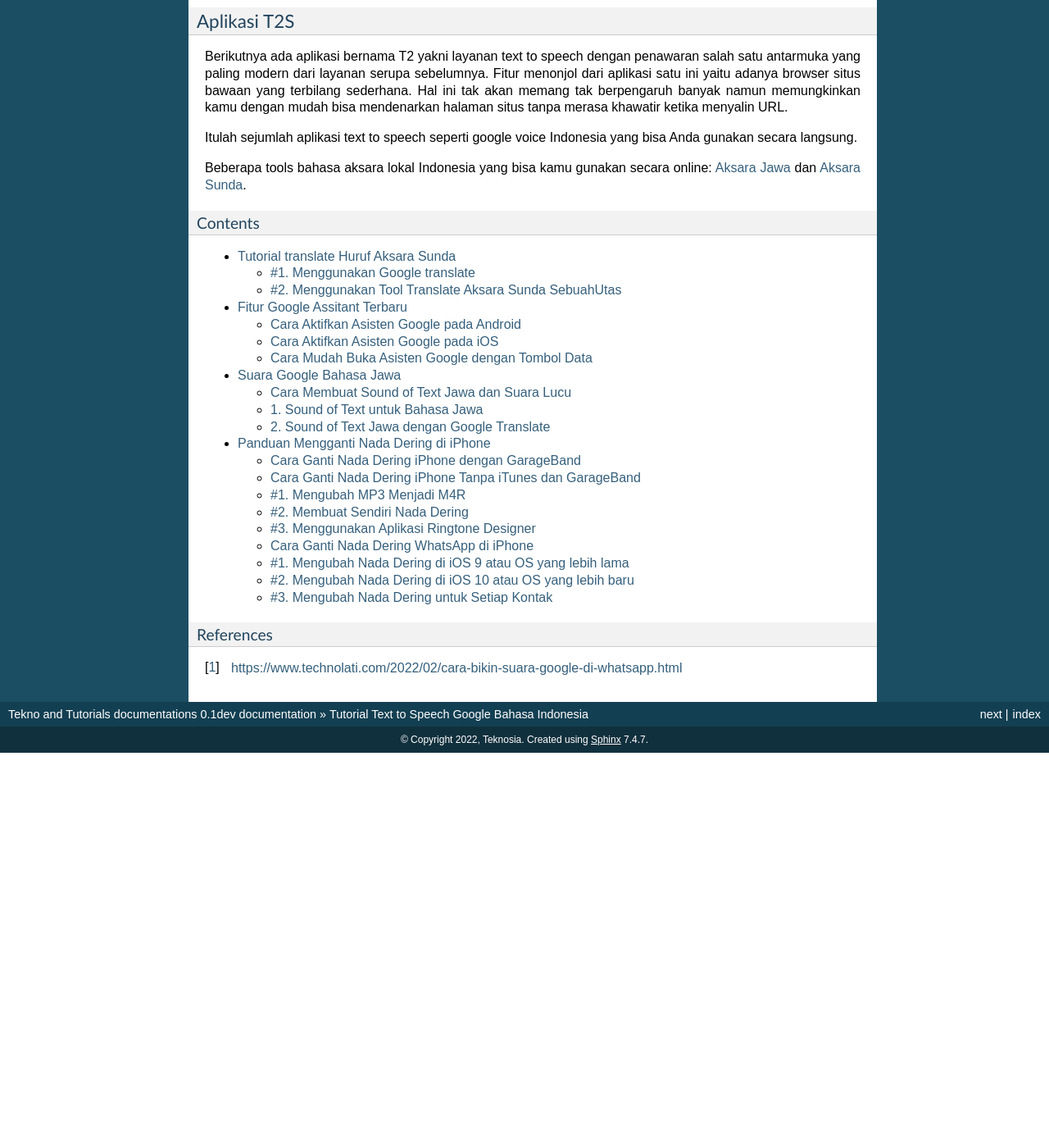
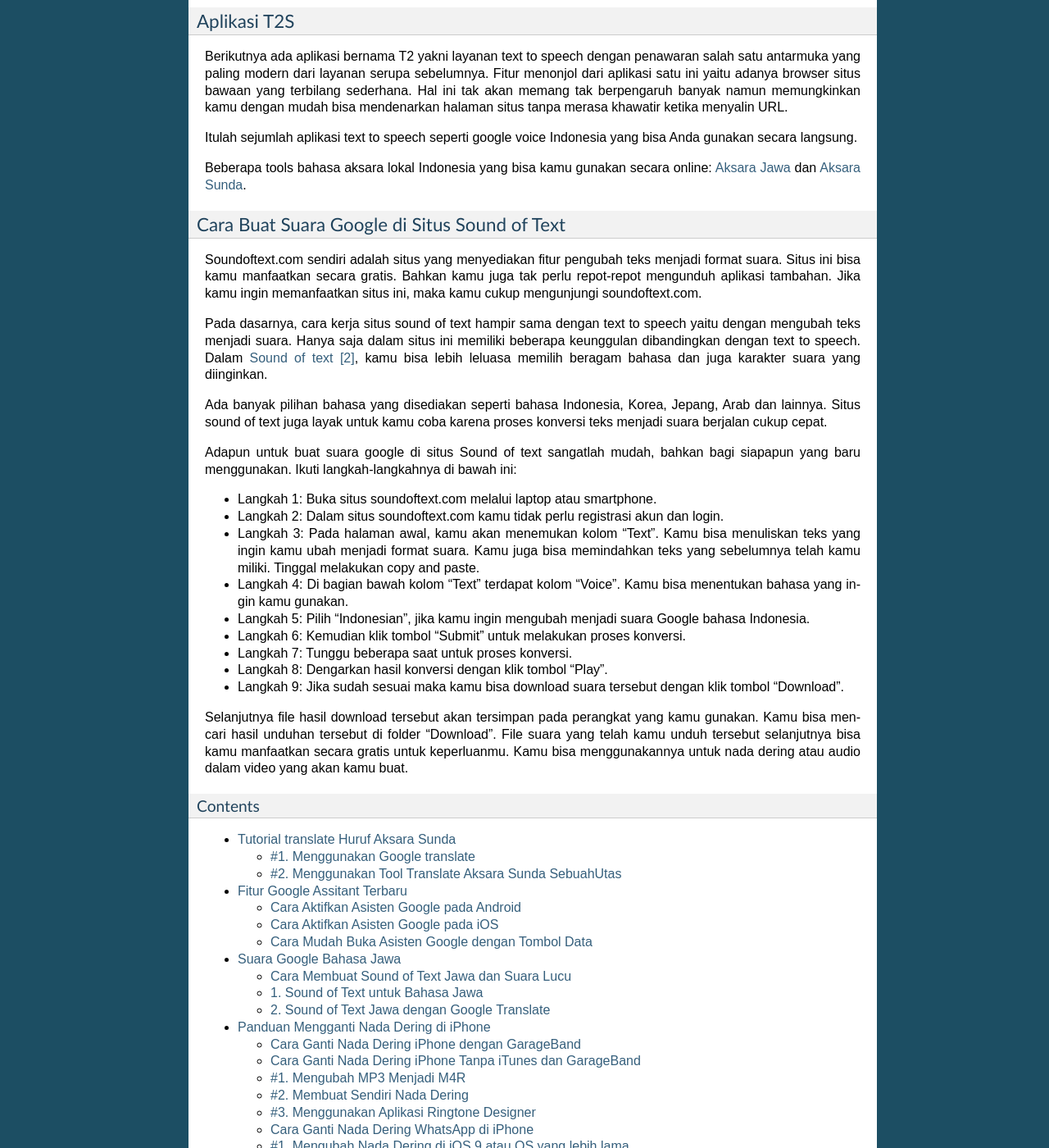
Before and after one commit to techidn/truffle, a Sphinx documentation site: the page built from docs/index.rst, in a window 1280 px wide and 1400 px high, scrolled down 1675 px. Shown: the whole window at 82% size. Built offline with Sphinx 7.4.7, drawn with Linux system fonts in a browser that asks for light colours; pages that are not in the unit, such as notebooks, are missing from menus; before the commit the page ends 2593 px from its top, so only the background shows below that; some of the changed text lies outside the part shown.

Commit message:
Update index.rst

```diff
--- a/docs/index.rst
+++ b/docs/index.rst
@@ -14,7 +14,7 @@ Teknologi text to speech yang sudah support bahasa Indonesia bisa kita temukan d
 Google Translate
 -----------
 
-Aplikasi pertama Anda dapat menggunakan Google Translate yang menjadi salah satu layanan terbaik dari pihak Google. Sebebarnya layanan ini dapat melakukan translate dari sebuah bahasa ke banyak bahasa lainnya. Akan tetapi rupanya tak hanya itu sebab Google Translate juga mempunyai fitur berupa text to speech. Fitur tersebut mampu mendukung sampai 100 bahasa yang otomatis termasuk untuk pilihan bahasa Indonesia salah satunya menggunakan situs `sound of text wa <https://www.sebuahutas.com/2021/12/sound-of-text-wa-suara-google-indonesia.html>`_.
+Aplikasi pertama Anda dapat menggunakan Google Translate yang menjadi salah satu layanan terbaik dari pihak Google. Sebebarnya layanan ini dapat melakukan translate dari sebuah bahasa ke banyak bahasa lainnya. Akan tetapi rupanya tak hanya itu sebab Google Translate juga mempunyai fitur berupa text to speech. Fitur tersebut mampu mendukung sampai 100 bahasa yang otomatis termasuk untuk pilihan bahasa Indonesia salah satunya menggunakan situs `sound of text wa <https://www.sebuahutas.com/2022/05/sound-of-text-wa-indonesia-terbaru.html>`_.
 
 Layanan google translate juga sudah support serta dapat berjalan untuk banyak sistem operasi maupun perangkat seperti komputer, laptop maupun ponsel Android ataupun iPhone iOS. Pastinya untuk cara pemakaiannya sangatlah mudah, kamu hanya perlu menentukan pilihan berupa referensi bahasa yang akan digunakan seperti bahasa Indonesia. Tetapi untuk platform Google Translate hanya dapat merubah tulisan menjadi suara tak lebih dari sebanyak 1500 karakter.
 
@@ -50,6 +50,29 @@ Itulah sejumlah aplikasi text to speech seperti google voice Indonesia yang bisa
 
 Beberapa tools bahasa aksara lokal Indonesia yang bisa kamu gunakan secara online: `Aksara Jawa <https://www.sebuahutas.com/2022/03/translate-aksara-jawa-online-dari-huruf.html>`_ dan `Aksara Sunda <https://www.sebuahutas.com/2022/04/translate-huruf-aksara-sunda-font-latin.html>`_.
 
+Cara Buat Suara Google di Situs Sound of Text
+------------------------
+
+Soundoftext.com sendiri adalah situs yang menyediakan fitur pengubah teks menjadi format suara. Situs ini bisa kamu manfaatkan secara gratis. Bahkan kamu juga tak perlu repot-repot mengunduh aplikasi tambahan. Jika kamu ingin memanfaatkan situs ini, maka kamu cukup mengunjungi soundoftext.com.
+
+Pada dasarnya, cara kerja situs sound of text hampir sama dengan text to speech yaitu dengan mengubah teks menjadi suara. Hanya saja dalam situs ini memiliki beberapa keunggulan dibandingkan dengan text to speech. Dalam `Sound of text`_, kamu bisa lebih leluasa memilih beragam bahasa dan juga karakter suara yang diinginkan.
+
+Ada banyak pilihan bahasa yang disediakan seperti bahasa Indonesia, Korea, Jepang, Arab dan lainnya. Situs sound of text juga layak untuk kamu coba karena proses konversi teks menjadi suara berjalan cukup cepat.
+
+Adapun untuk buat suara google di situs Sound of text sangatlah mudah, bahkan bagi siapapun yang baru menggunakan. Ikuti langkah-langkahnya di bawah ini:
+
+- Langkah 1: Buka situs soundoftext.com melalui laptop atau smartphone.
+- Langkah 2: Dalam situs soundoftext.com kamu tidak perlu registrasi akun dan login.
+- Langkah 3: Pada halaman awal, kamu akan menemukan kolom "Text". Kamu bisa menuliskan teks yang ingin kamu ubah menjadi format suara. Kamu juga bisa memindahkan teks yang sebelumnya telah kamu miliki. Tinggal melakukan copy and paste.
+- Langkah 4: Di bagian bawah kolom "Text" terdapat kolom "Voice". Kamu bisa menentukan bahasa yang ingin kamu gunakan.
+- Langkah 5: Pilih "Indonesian", jika kamu ingin mengubah menjadi suara Google bahasa Indonesia.
+- Langkah 6: Kemudian klik tombol "Submit" untuk melakukan proses konversi.
+- Langkah 7: Tunggu beberapa saat untuk proses konversi.
+- Langkah 8: Dengarkan hasil konversi dengan klik tombol  "Play".
+- Langkah 9: Jika sudah sesuai maka kamu bisa download suara tersebut dengan klik tombol "Download".
+
+Selanjutnya file hasil download tersebut akan tersimpan pada perangkat yang kamu gunakan. Kamu bisa mencari hasil unduhan tersebut di folder "Download". File suara yang telah kamu unduh tersebut selanjutnya bisa kamu manfaatkan secara gratis untuk keperluanmu. Kamu bisa menggunakannya untuk nada dering atau audio dalam video yang akan kamu buat.
+
 ********
 Contents
 ********
@@ -70,3 +93,4 @@ References
 .. target-notes::
 
 .. _`Suara Google`: https://www.technolati.com/2022/02/cara-bikin-suara-google-di-whatsapp.html
+.. _`Sound of text`: https://www.autobild.co.id/2022/04/sound-of-text-wa-di-android-dan-iphone.html
```
